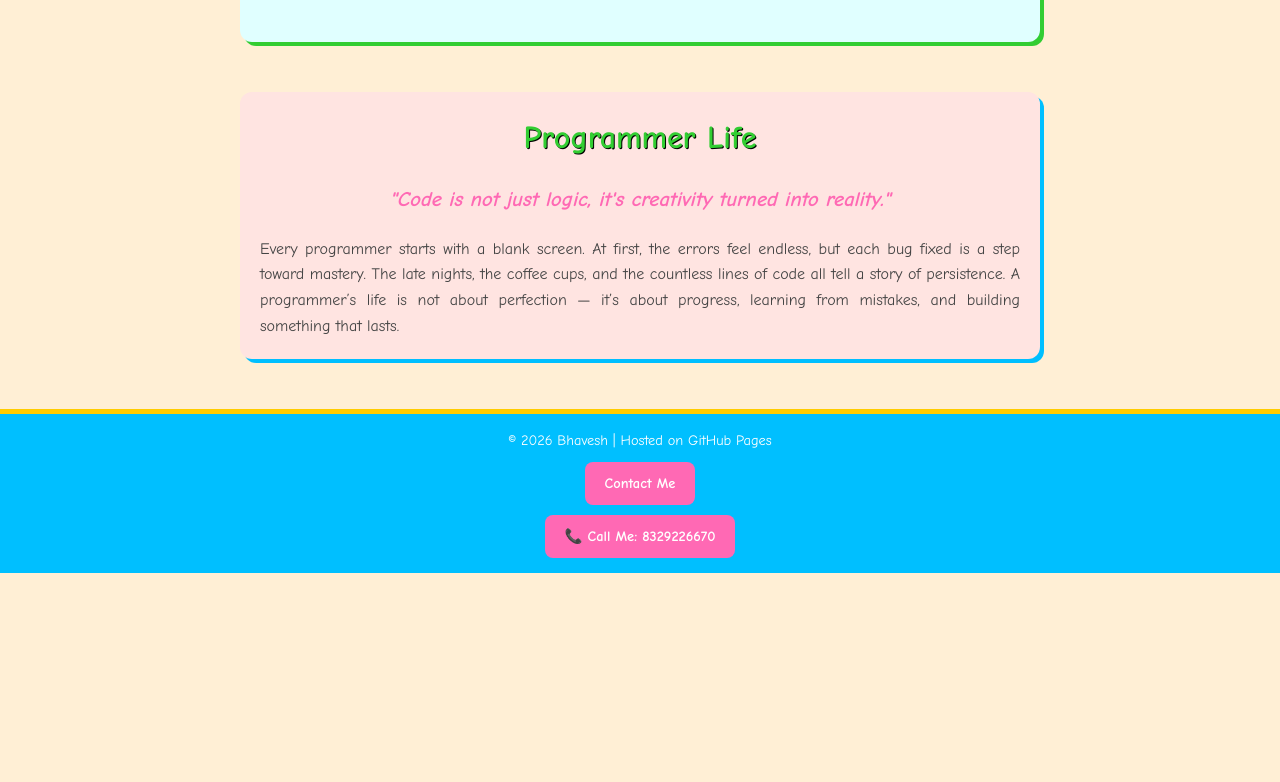
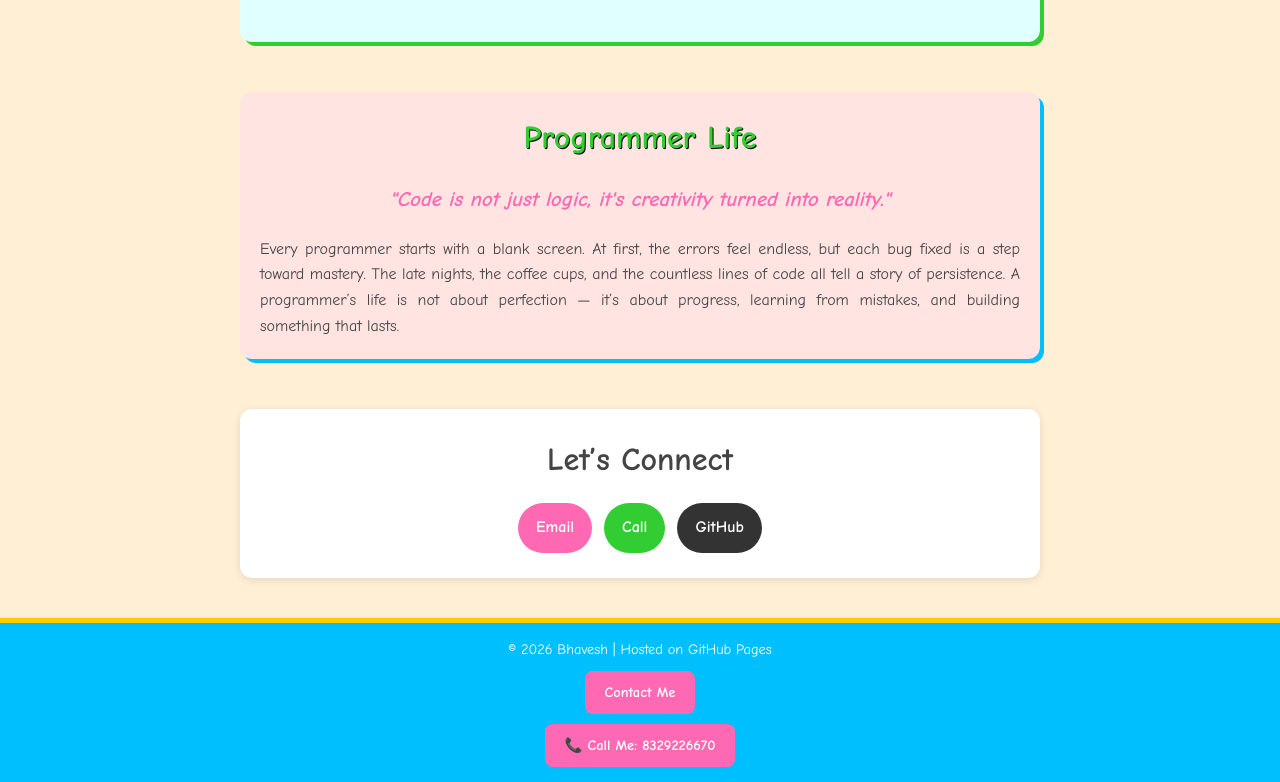
Before and after one commit to bhaveshbhavsar09/my-website, a plain HTML site: page index.html in a window 1280 px wide. Shown: the part 2455-3237 px from the top of the page. Before the commit the page ends 3028 px from the top, so only its background shows below. Drawn offline with Linux system fonts and the light colour scheme.

Commit message:
add connect section

```diff
--- a/index.html
+++ b/index.html
@@ -144,12 +144,21 @@
         </div>
     </section>
 
+    <section class="contact-strip">
+        <h2>Let’s Connect</h2>
+        <div class="social-links">
+            <a href="mailto:bhaveshbhavsar09@gmail.com" class="social-btn email">Email</a>
+            <a href="tel:8329226670" class="social-btn phone">Call</a>
+            <a href="https://github.com/" target="_blank" rel="noreferrer" class="social-btn github">GitHub</a>
+        </div>
+    </section>
+
     <footer>
-    <p>&copy; 2026 Bhavesh | Hosted on GitHub Pages</p>
-    <a href="mailto:bhaveshbhavsar09@gmail.com" class="btn">Contact Me</a>
-    <br>
-    <a href="tel:8329226670" class="btn">📞 Call Me: 8329226670</a>
-</footer>
+        <p>&copy; 2026 Bhavesh | Hosted on GitHub Pages</p>
+        <a href="mailto:bhaveshbhavsar09@gmail.com" class="btn">Contact Me</a>
+        <br>
+        <a href="tel:8329226670" class="btn">📞 Call Me: 8329226670</a>
+    </footer>
 
 
 </body>
--- a/style.css
+++ b/style.css
@@ -539,6 +539,56 @@ footer .btn {
     color: #ff4500;
 }
 
+.contact-strip {
+    max-width: 800px;
+    margin: 50px auto 20px;
+    padding: 25px 20px;
+    background: #fff;
+    border-radius: 12px;
+    box-shadow: 0 2px 8px rgba(0,0,0,0.1);
+    text-align: center;
+}
+
+.contact-strip h2 {
+    margin-bottom: 18px;
+    color: #444;
+    font-size: 2rem;
+}
+
+.social-links {
+    display: flex;
+    justify-content: center;
+    flex-wrap: wrap;
+    gap: 12px;
+}
+
+.social-btn {
+    display: inline-block;
+    text-decoration: none;
+    color: #fff;
+    font-weight: bold;
+    padding: 12px 18px;
+    border-radius: 999px;
+    transition: transform 0.2s ease, opacity 0.2s ease;
+}
+
+.social-btn:hover {
+    transform: translateY(-2px);
+    opacity: 0.95;
+}
+
+.social-btn.email {
+    background: #ff69b4;
+}
+
+.social-btn.phone {
+    background: #32cd32;
+}
+
+.social-btn.github {
+    background: #333;
+}
+
 footer .btn:hover {
     background: #32cd32; /* lime green hover */
 }
```
